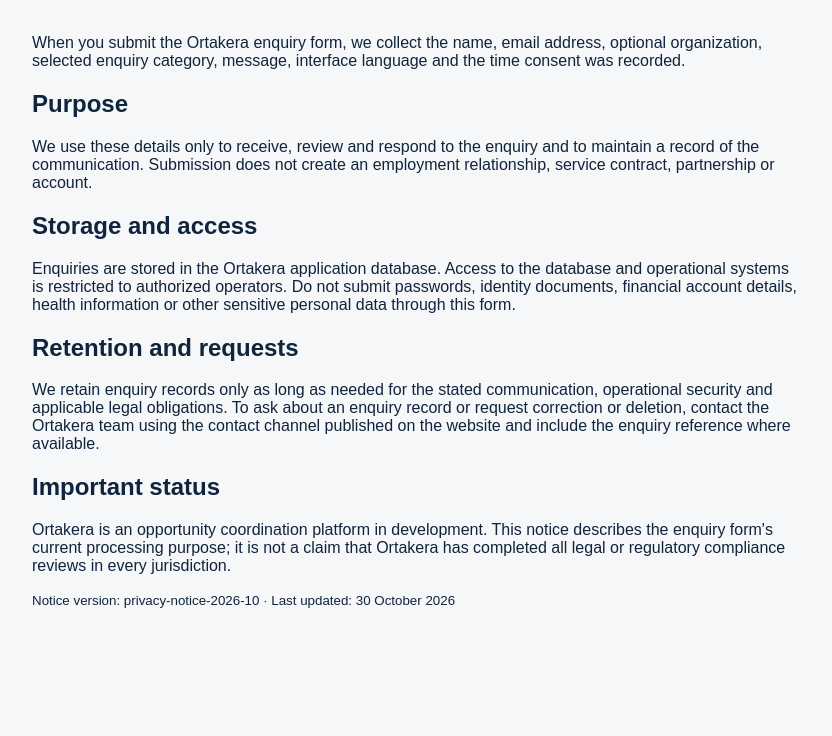
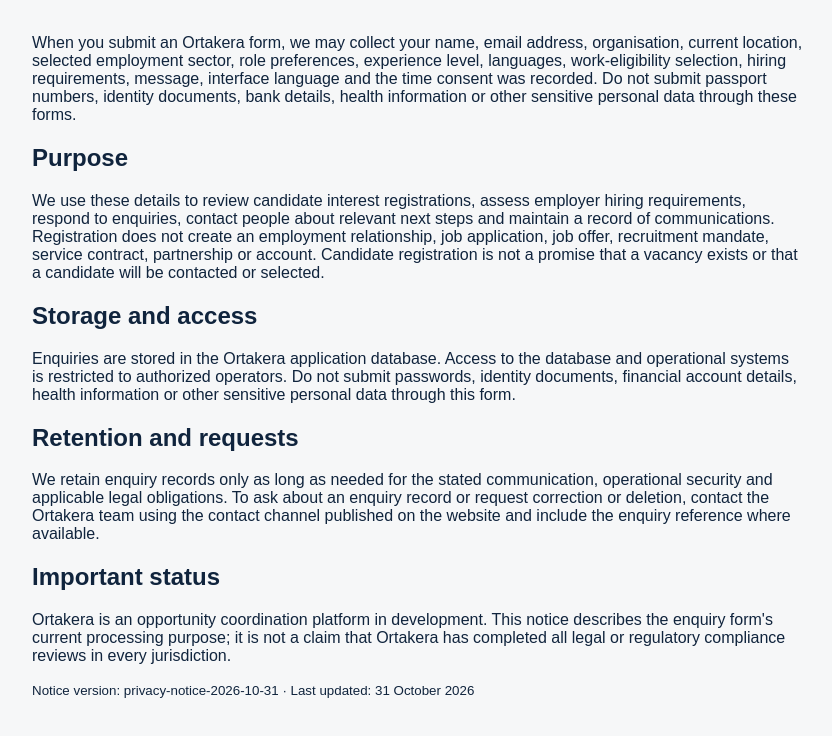
Before and after one commit to mubayyingcc-AI/Ortakera-System, a website: page public/privacy.html in a window 1280 px wide. Shown: the part 262-998 px from the top of the page, without its empty margins (222-1054 px from the left). Before the commit the page ends 951 px from the top, so only its background shows below. Drawn offline with Linux system fonts and the light colour scheme.

Commit message:
Extend privacy notice for candidate and employer registration

```diff
--- a/public/privacy.html
+++ b/public/privacy.html
@@ -1,9 +1,9 @@
 <!doctype html>
-<html lang="en"><head><meta charset="utf-8"><meta name="viewport" content="width=device-width,initial-scale=1"><meta name="robots" content="noindex"><title>Ortakera — Enquiry Privacy Notice</title><link rel="stylesheet" href="/styles.css"></head>
+<html lang="en"><head><meta charset="utf-8"><meta name="viewport" content="width=device-width,initial-scale=1"><meta name="robots" content="noindex"><title>Ortakera — Privacy Notice</title><link rel="stylesheet" href="/styles.css"></head>
 <body><main class="wrap" style="max-width:820px;padding:64px 24px;min-height:100vh"><a href="/" class="btn btn-navy">← Back to Ortakera</a><p class="kicker" style="margin-top:48px">PRIVACY NOTICE · ENQUIRIES</p><h1 style="font-size:clamp(2rem,5vw,3.5rem)">How we use your enquiry</h1>
-<p>When you submit the Ortakera enquiry form, we collect the name, email address, optional organization, selected enquiry category, message, interface language and the time consent was recorded.</p>
-<h2>Purpose</h2><p>We use these details only to receive, review and respond to the enquiry and to maintain a record of the communication. Submission does not create an employment relationship, service contract, partnership or account.</p>
+<p>When you submit an Ortakera form, we may collect your name, email address, organisation, current location, selected employment sector, role preferences, experience level, languages, work-eligibility selection, hiring requirements, message, interface language and the time consent was recorded. Do not submit passport numbers, identity documents, bank details, health information or other sensitive personal data through these forms.</p>
+<h2>Purpose</h2><p>We use these details to review candidate interest registrations, assess employer hiring requirements, respond to enquiries, contact people about relevant next steps and maintain a record of communications. Registration does not create an employment relationship, job application, job offer, recruitment mandate, service contract, partnership or account. Candidate registration is not a promise that a vacancy exists or that a candidate will be contacted or selected.</p>
 <h2>Storage and access</h2><p>Enquiries are stored in the Ortakera application database. Access to the database and operational systems is restricted to authorized operators. Do not submit passwords, identity documents, financial account details, health information or other sensitive personal data through this form.</p>
 <h2>Retention and requests</h2><p>We retain enquiry records only as long as needed for the stated communication, operational security and applicable legal obligations. To ask about an enquiry record or request correction or deletion, contact the Ortakera team using the contact channel published on the website and include the enquiry reference where available.</p>
 <h2>Important status</h2><p>Ortakera is an opportunity coordination platform in development. This notice describes the enquiry form's current processing purpose; it is not a claim that Ortakera has completed all legal or regulatory compliance reviews in every jurisdiction.</p>
-<p><small>Notice version: privacy-notice-2026-10 · Last updated: 30 October 2026</small></p></main></body></html>
+<p><small>Notice version: privacy-notice-2026-10-31 · Last updated: 31 October 2026</small></p></main></body></html>
```
